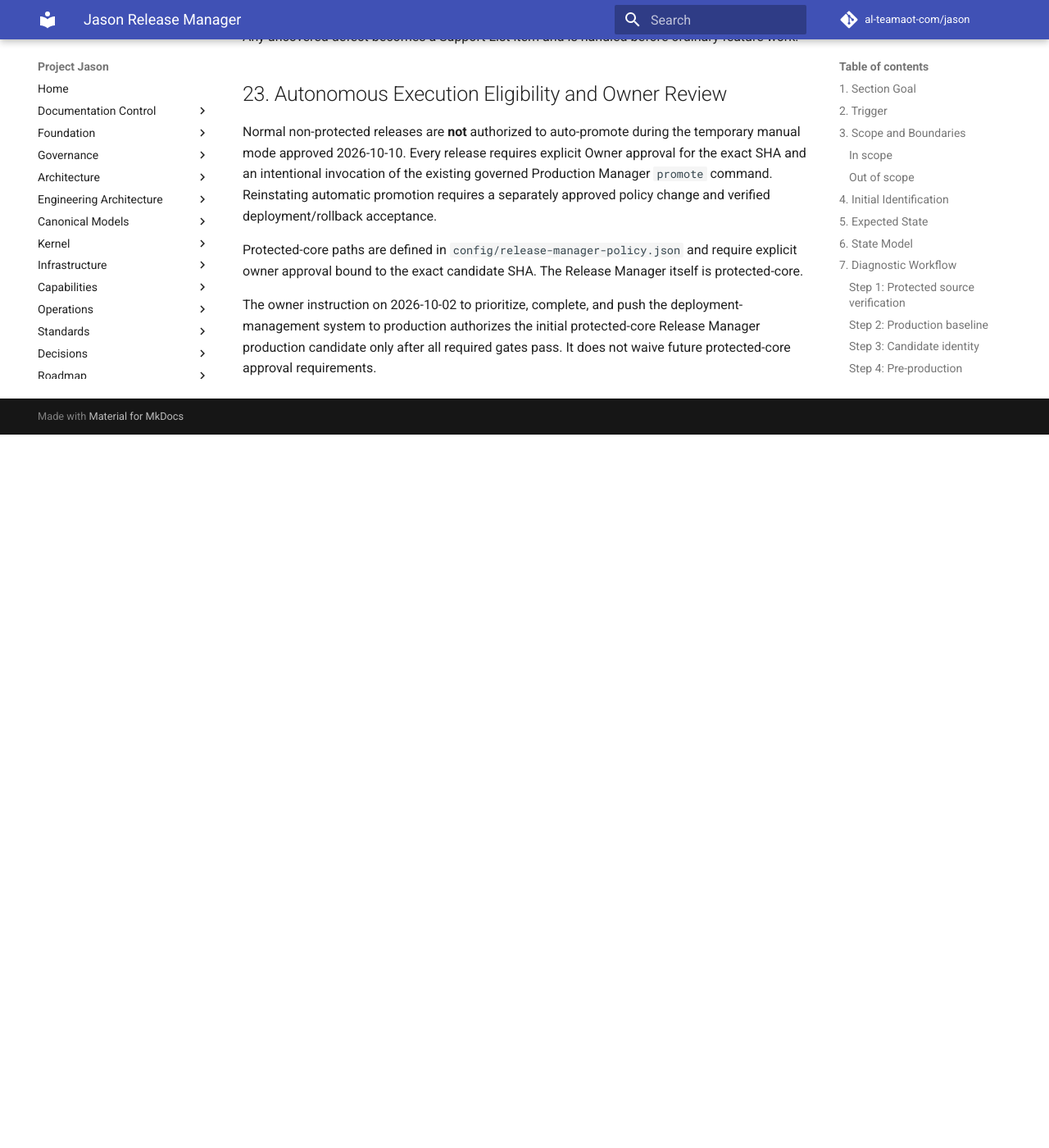
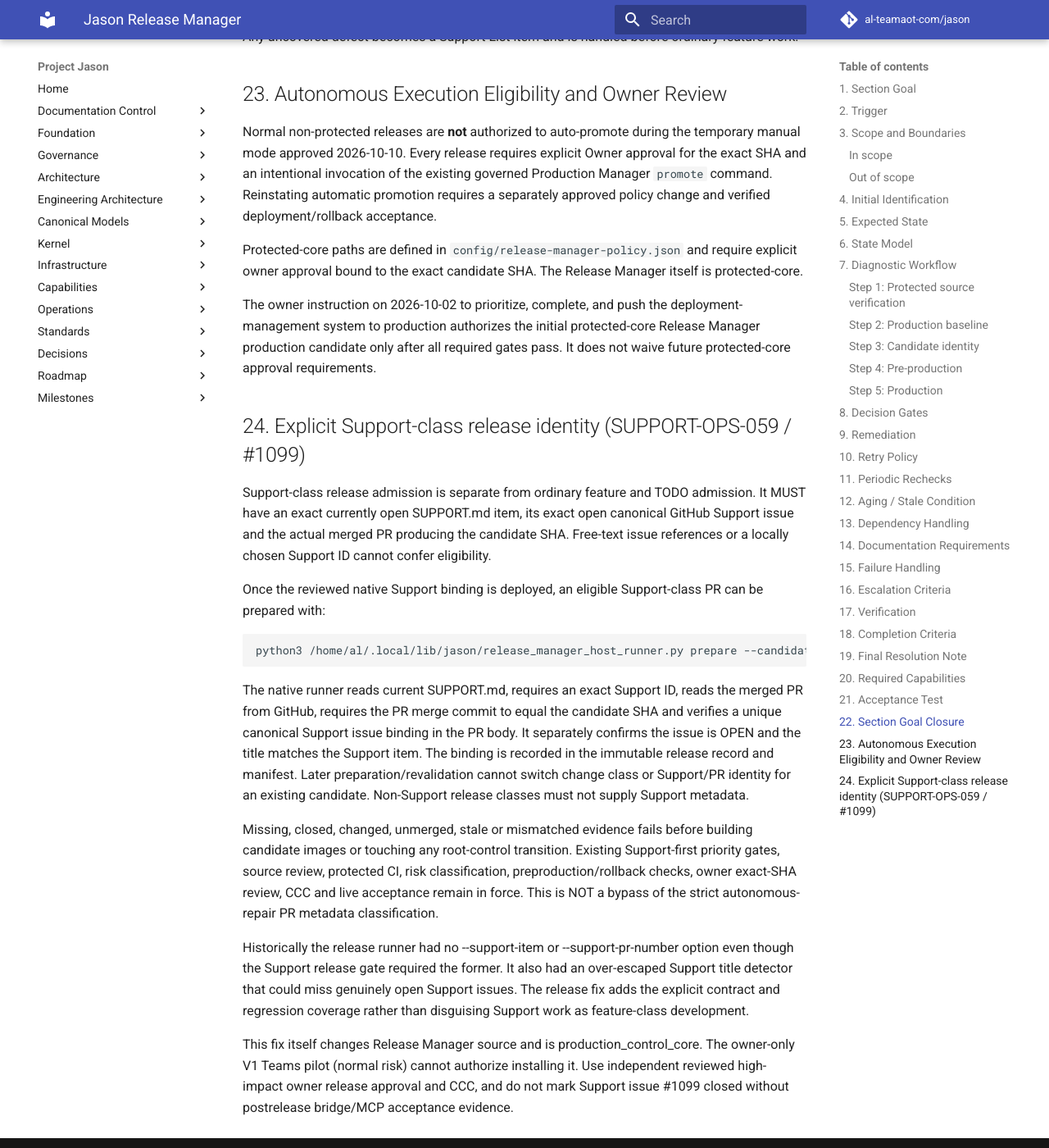
Before and after one commit to al-teamaot-com/jason, an MkDocs documentation site: the page built from docs/engineering/Jason-Release-Manager.md, in a window 1280 px wide and 1400 px high, scrolled down 8018 px. Shown: the whole window at 82% size. Built offline with MkDocs 1.6.1 and Material for MkDocs 9.7.7, drawn with Linux system fonts in a browser that asks for light colours; comment, search, counter and statistics services are not loaded; before the commit the page ends 8548 px from its top, so only the background shows below that.

Commit message:
docs: native exact Support PR/issue binding and high-impact release gate

```diff
--- a/docs/engineering/Jason-Release-Manager.md
+++ b/docs/engineering/Jason-Release-Manager.md
@@ -273,3 +273,46 @@
 Protected-core paths are defined in `config/release-manager-policy.json` and require explicit owner approval bound to the exact candidate SHA. The Release Manager itself is protected-core.
 
 The owner instruction on 2026-10-02 to prioritize, complete, and push the deployment-management system to production authorizes the initial protected-core Release Manager production candidate only after all required gates pass. It does not waive future protected-core approval requirements.
+
+
+## 24. Explicit Support-class release identity (SUPPORT-OPS-059 / #1099)
+
+Support-class release admission is separate from ordinary feature and TODO
+admission. It MUST have an exact currently open SUPPORT.md item, its exact
+open canonical GitHub Support issue and the actual merged PR producing the
+candidate SHA. Free-text issue references or a locally chosen Support ID
+cannot confer eligibility.
+
+Once the reviewed native Support binding is deployed, an eligible
+Support-class PR can be prepared with:
+
+    python3 /home/al/.local/lib/jason/release_manager_host_runner.py prepare --candidate-sha <exact-full-40-character-PR-merge-SHA> --change-class support --support-item SUPPORT-OPS-059 --support-pr-number <actual-merged-PR>
+
+The native runner reads current SUPPORT.md, requires an exact Support ID,
+reads the merged PR from GitHub, requires the PR merge commit to equal the
+candidate SHA and verifies a unique canonical Support issue binding in the
+PR body. It separately confirms the issue is OPEN and the title matches the
+Support item. The binding is recorded in the immutable release record and
+manifest. Later preparation/revalidation cannot switch change class or
+Support/PR identity for an existing candidate. Non-Support release classes
+must not supply Support metadata.
+
+Missing, closed, changed, unmerged, stale or mismatched evidence fails
+before building candidate images or touching any root-control transition.
+Existing Support-first priority gates, source review, protected CI, risk
+classification, preproduction/rollback checks, owner exact-SHA review,
+CCC and live acceptance remain in force. This is NOT a bypass of the
+strict autonomous-repair PR metadata classification.
+
+Historically the release runner had no --support-item or
+--support-pr-number option even though the Support release gate required
+the former. It also had an over-escaped Support title detector that could
+miss genuinely open Support issues. The release fix adds the explicit
+contract and regression coverage rather than disguising Support work as
+feature-class development.
+
+This fix itself changes Release Manager source and is
+production_control_core. The owner-only V1 Teams pilot (normal risk)
+cannot authorize installing it. Use independent reviewed high-impact
+owner release approval and CCC, and do not mark Support issue #1099
+closed without postrelease bridge/MCP acceptance evidence.
```
